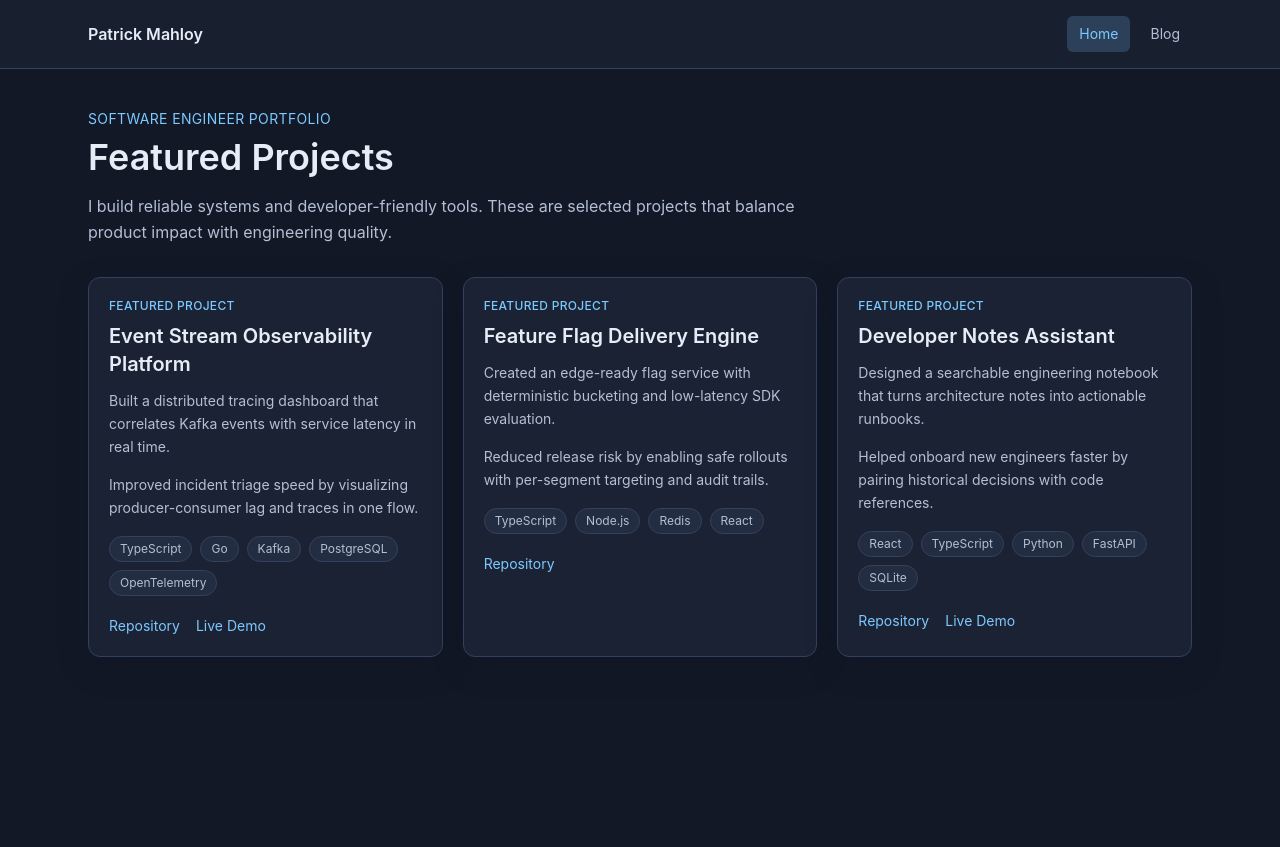
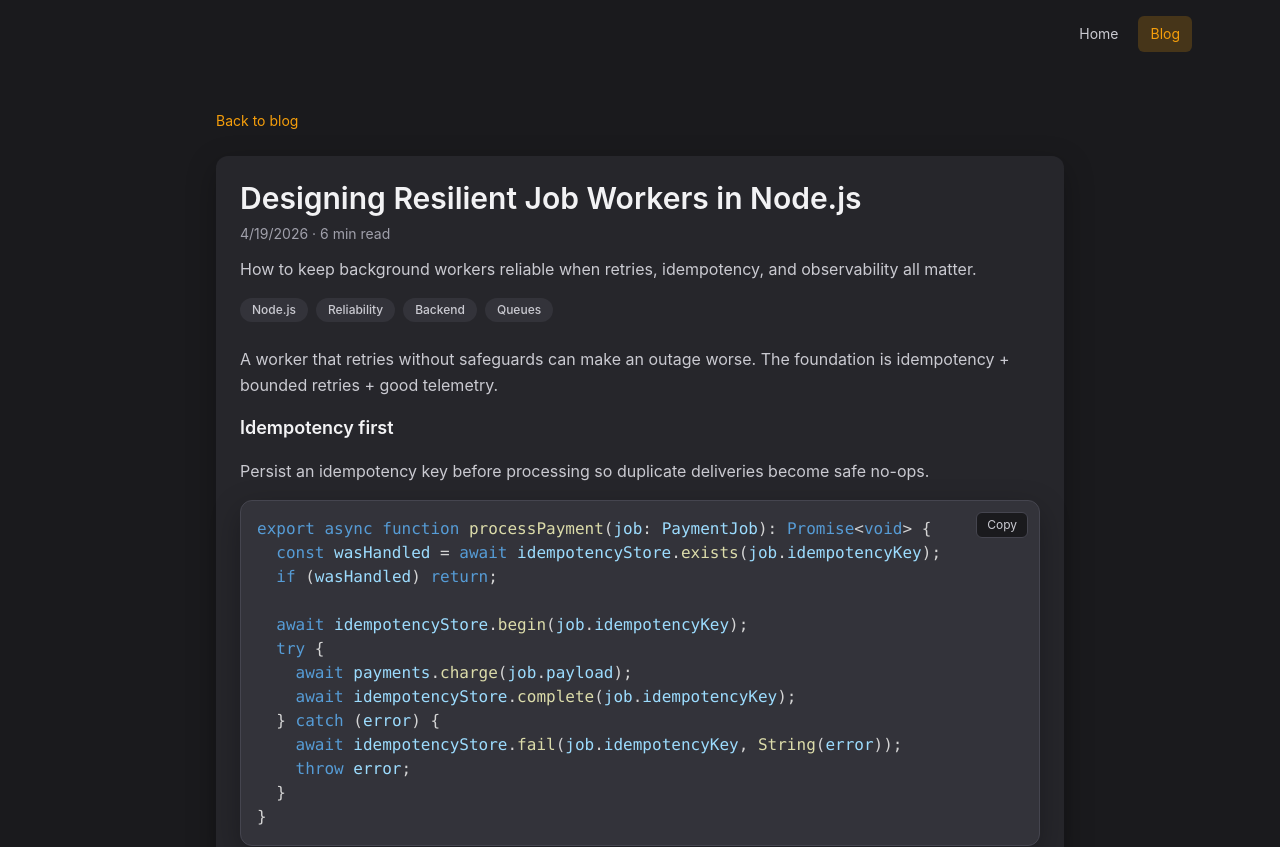
Before and after one commit to ploymahloy/blog, a React (Vite) app: page /blog/designing-resilient-job-workers in a window 1280 px wide. Before the commit this address led to /. Shown: the top 847 px of the page. Before the commit the page ends 800 px from the top, so only its background shows below. Built offline with nearby package versions, Linux system fonts and the light colour scheme.

Commit message:
Super descriptive commit message

```diff
--- a/src/App.tsx
+++ b/src/App.tsx
@@ -2,6 +2,7 @@ import { Navigate, Route, Routes } from "react-router-dom";
 
 import { SiteHeader } from "./components/site-header";
 import { BlogPage } from "./pages/blog-page";
+import { BlogPostPage } from "./pages/blog-post-page";
 import { HomePage } from "./pages/home-page";
 
 export function App() {
@@ -12,6 +13,7 @@ export function App() {
         <Routes>
           <Route path="/" element={<HomePage />} />
           <Route path="/blog" element={<BlogPage />} />
+          <Route path="/blog/:id" element={<BlogPostPage />} />
           <Route path="*" element={<Navigate to="/" replace />} />
         </Routes>
       </main>
--- a/src/components/code-block.tsx
+++ b/src/components/code-block.tsx
@@ -27,10 +27,12 @@ export function CodeBlock({ code, language }: CodeBlockProps) {
 			<button
 				type='button'
 				onClick={handleCopy}
-				className='block w-full cursor-copy overflow-x-auto rounded-xl border border-panel-border bg-[#1f2430] p-4 text-left shadow-soft'>
+				className='block w-full cursor-copy overflow-x-auto rounded-xl border border-panel-border bg-panel-muted p-4 text-left shadow-soft'>
 				<Highlight theme={themes.vsDark} code={trimmedCode} language={language}>
 					{({ className, style, tokens, getLineProps, getTokenProps }) => (
-						<pre className={className} style={{ ...style, margin: 0 }}>
+						<pre
+							className={className}
+							style={{ ...style, margin: 0, backgroundColor: 'transparent' }}>
 							{tokens.map((line, lineIndex) => (
 								<div key={lineIndex} {...getLineProps({ line })}>
 									{line.map((token, tokenIndex) => (
--- a/src/components/project-card.tsx
+++ b/src/components/project-card.tsx
@@ -6,7 +6,7 @@ interface ProjectCardProps {
 
 export function ProjectCard({ project }: ProjectCardProps) {
   return (
-    <article className="rounded-xl border border-panel-border bg-panel p-5 shadow-soft transition-transform duration-200 hover:-translate-y-0.5">
+    <article className="rounded-xl bg-panel p-5 shadow-soft transition-transform duration-200 hover:-translate-y-0.5">
       <p className="text-xs font-medium uppercase tracking-wide text-accent">
         Featured Project
       </p>
@@ -23,7 +23,7 @@ export function ProjectCard({ project }: ProjectCardProps) {
         {project.stack.map((tool) => (
           <li
             key={tool}
-            className="rounded-full border border-panel-border bg-panel-muted px-2.5 py-1 text-xs text-text-secondary"
+            className="rounded-full bg-panel-muted px-2.5 py-1 text-xs text-text-secondary"
           >
             {tool}
           </li>
--- a/src/components/site-header.tsx
+++ b/src/components/site-header.tsx
@@ -1,38 +1,33 @@
-import { NavLink } from "react-router-dom";
+import { NavLink } from 'react-router-dom';
 
 const navLinkBaseClassName =
-  "rounded-md px-3 py-2 text-sm transition-colors focus-visible:outline-none focus-visible:ring-2 focus-visible:ring-accent";
+	'rounded-md px-3 py-2 text-sm transition-colors focus-visible:outline-none focus-visible:ring-2 focus-visible:ring-accent';
 
 export function SiteHeader() {
 	return (
-    <header className="border-b border-panel-border bg-panel/80 backdrop-blur-sm">
-      <div className="mx-auto flex w-full max-w-6xl items-center justify-between px-4 py-4 sm:px-6">
-        <NavLink to="/" className="text-base font-semibold text-text-primary">
-          Patrick Mahloy
-        </NavLink>
-        <nav className="flex items-center gap-2">
+		<header>
+			<div className='mx-auto flex w-full max-w-6xl items-center justify-end px-4 py-4 sm:px-6'>
+				<nav className='flex gap-2'>
 					<NavLink
-            to="/"
+						to='/'
 						className={({ isActive }) =>
 							`${navLinkBaseClassName} ${
-                isActive
-                  ? "bg-accent/20 text-accent"
-                  : "text-text-secondary hover:bg-panel-muted hover:text-text-primary"
+								isActive ? 'bg-accent/20 text-accent' : (
+									'text-text-secondary hover:bg-panel-muted hover:text-text-primary'
+								)
 							}`
-            }
-          >
+						}>
 						Home
 					</NavLink>
 					<NavLink
-            to="/blog"
+						to='/blog'
 						className={({ isActive }) =>
 							`${navLinkBaseClassName} ${
-                isActive
-                  ? "bg-accent/20 text-accent"
-                  : "text-text-secondary hover:bg-panel-muted hover:text-text-primary"
+								isActive ? 'bg-accent/20 text-accent' : (
+									'text-text-secondary hover:bg-panel-muted hover:text-text-primary'
+								)
 							}`
-            }
-          >
+						}>
 						Blog
 					</NavLink>
 				</nav>
--- a/src/components/tag-chip.tsx
+++ b/src/components/tag-chip.tsx
@@ -6,12 +6,12 @@ interface TagChipProps {
 
 export function TagChip({ tag, isActive = false, onClick }: TagChipProps) {
   const sharedClassName =
-    "rounded-full border px-3 py-1 text-xs font-medium transition-colors";
+    "rounded-full px-3 py-1 text-xs font-medium transition-colors";
 
   if (!onClick) {
     return (
       <span
-        className={`${sharedClassName} border-panel-border bg-panel-muted text-text-secondary`}
+        className={`${sharedClassName} bg-panel-muted text-text-secondary`}
       >
         {tag}
       </span>
@@ -24,8 +24,8 @@ export function TagChip({ tag, isActive = false, onClick }: TagChipProps) {
       onClick={() => onClick(tag)}
       className={`${sharedClassName} cursor-pointer ${
         isActive
-          ? "border-accent bg-accent/20 text-accent"
-          : "border-panel-border bg-panel-muted text-text-secondary hover:border-accent/60 hover:text-text-primary"
+          ? "bg-accent/20 text-accent"
+          : "bg-panel-muted text-text-secondary hover:bg-panel hover:text-text-primary"
       }`}
     >
       {tag}
--- a/src/index.css
+++ b/src/index.css
@@ -1,16 +1,16 @@
 @import "tailwindcss";
 
 @theme {
-  --color-surface: #121826;
-  --color-panel: #1b2233;
-  --color-panel-muted: #232d42;
-  --color-panel-border: #34415d;
-  --color-text-primary: #e6edf7;
-  --color-text-secondary: #b4bfd4;
-  --color-text-muted: #8b97b2;
-  --color-accent: #7cc9ff;
-  --color-accent-soft: #9dd8ff;
-  --shadow-soft: 0 10px 30px rgb(15 20 34 / 28%);
+  --color-surface: #1a1a1d;
+  --color-panel: #26262b;
+  --color-panel-muted: #33333a;
+  --color-panel-border: #45454f;
+  --color-text-primary: #f2f2f4;
+  --color-text-secondary: #cacad1;
+  --color-text-muted: #a0a0ab;
+  --color-accent: #f59e0b;
+  --color-accent-soft: #fbbf24;
+  --shadow-soft: 0 10px 30px rgb(0 0 0 / 28%);
 }
 
 @layer base {
--- /dev/null
+++ b/src/pages/blog-post-page.tsx
@@ -0,0 +1,89 @@
+import { Link, Navigate, useParams } from "react-router-dom";
+
+import { CodeBlock } from "../components/code-block";
+import { TagChip } from "../components/tag-chip";
+import { posts } from "../data/posts";
+
+export function BlogPostPage() {
+  const { id } = useParams<{ id: string }>();
+  const post = posts.find((item) => item.id === id);
+
+  if (!post) {
+    return <Navigate to="/blog" replace />;
+  }
+
+  return (
+    <section className="mx-auto w-full max-w-4xl px-4 py-10 sm:px-6">
+      <Link
+        to="/blog"
+        className="text-sm text-accent transition-colors hover:text-accent-soft"
+      >
+        Back to blog
+      </Link>
+
+      <article className="mt-6 rounded-xl bg-panel p-6 shadow-soft">
+        <header>
+          <h1 className="text-3xl font-semibold text-text-primary">{post.title}</h1>
+          <p className="mt-2 text-sm text-text-muted">
+            {new Date(post.publishedAt).toLocaleDateString()} · {post.readTime}
+          </p>
+          <p className="mt-3 text-base leading-relaxed text-text-secondary">
+            {post.summary}
+          </p>
+          <div className="mt-4 flex flex-wrap gap-2">
+            {post.tags.map((tag) => (
+              <TagChip key={`${post.id}-${tag}`} tag={tag} />
+            ))}
+          </div>
+        </header>
+
+        <div className="mt-6 space-y-4">
+          {post.content.map((block, index) => {
+            if (block.type === "paragraph") {
+              return (
+                <p
+                  key={`${post.id}-paragraph-${index}`}
+                  className="leading-relaxed text-text-secondary"
+                >
+                  {block.content}
+                </p>
+              );
+            }
+
+            if (block.type === "heading") {
+              return (
+                <h3
+                  key={`${post.id}-heading-${index}`}
+                  className="text-lg font-semibold text-text-primary"
+                >
+                  {block.content}
+                </h3>
+              );
+            }
+
+            if (block.type === "list") {
+              return (
+                <ul
+                  key={`${post.id}-list-${index}`}
+                  className="list-disc space-y-2 pl-6 text-text-secondary"
+                >
+                  {block.items.map((item) => (
+                    <li key={item}>{item}</li>
+                  ))}
+                </ul>
+              );
+            }
+
+            return (
+              <CodeBlock
+                key={`${post.id}-code-${index}`}
+                code={block.code}
+                language={block.language}
+              />
+            );
+          })}
+        </div>
+      </article>
+    </section>
+  );
+}
--- a/src/pages/home-page.tsx
+++ b/src/pages/home-page.tsx
@@ -1,21 +1,17 @@
-import { ProjectCard } from "../components/project-card";
-import { projects } from "../data/projects";
+import { ProjectCard } from '../components/project-card';
+import { projects } from '../data/projects';
 
 export function HomePage() {
 	return (
-    <section className="mx-auto w-full max-w-6xl px-4 py-10 sm:px-6">
-      <p className="text-sm uppercase tracking-wide text-accent">
-        Software Engineer Portfolio
+		<section className='mx-auto w-full max-w-6xl px-4 py-10 md:px-6'>
+			<p className='text-5xl font-semibold text-center text-text-primary md:text-7xl'>Patrick Mahloy</p>
+			<p className='text-sm uppercase tracking-wide text-accent text-center'>Software Engineer</p>
+			<p className='my-4 text-text-secondary text-center whitespace-pre-line'>
+				&quot;Born to ship...forced to estimate story points.&quot;
 			</p>
-      <h1 className="mt-2 text-3xl font-semibold text-text-primary sm:text-4xl">
-        Featured Projects
-      </h1>
-      <p className="mt-4 max-w-3xl text-base leading-relaxed text-text-secondary">
-        I build reliable systems and developer-friendly tools. These are selected
-        projects that balance product impact with engineering quality.
-      </p>
-      <div className="mt-8 grid gap-5 md:grid-cols-2 xl:grid-cols-3">
-        {projects.map((project) => (
+			<h1 className='mt-2 text-3xl font-semibold text-text-primary md:text-4xl'>Featured Projects</h1>
+			<div className='mt-8 grid gap-5 md:grid-cols-2 xl:grid-cols-3'>
+				{projects.map(project => (
 					<ProjectCard key={project.id} project={project} />
 				))}
 			</div>
```
Also changed, not shown: src/pages/blog-page.tsx (+40 -107 lines). Lines whose indentation alone changed are shown as unchanged.
